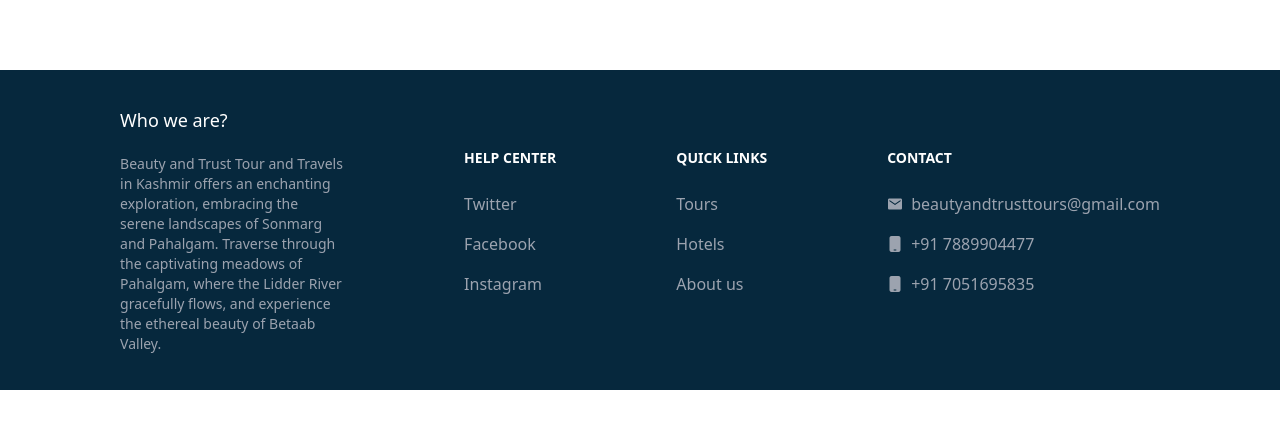
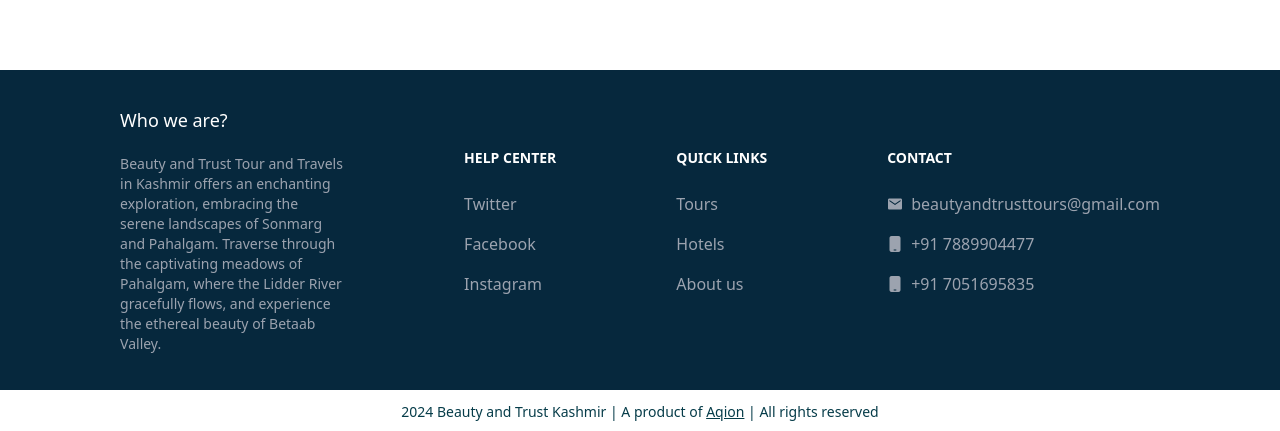
Before and after one commit to wajidkashoo14/beauty-and-trust, a Next.js app: page / in a window 1280 px wide. Shown: the part 3726-4157 px from the top of the page. Before the commit the page ends 4116 px from the top, so only its background shows below. Built offline with nearby package versions, Linux system fonts and the light colour scheme.

Commit message:
footer fix

```diff
--- a/src/app/components/Footer.jsx
+++ b/src/app/components/Footer.jsx
@@ -5,15 +5,16 @@ import Link from "next/link";
 
 export default function Footer() {
   return (
-    <footer class="bg-[#06283D] dark:bg-gray-900 min-h-80 flex justify-evenly items-center max-[600px]:block max-[600px]:p-4">
+    <footer>
+      <div class="bg-[#06283D] dark:bg-gray-900 min-h-80 flex justify-evenly items-center max-[600px]:block max-[600px]:p-4">
         <div>
           <h2 class="text-lg font-medium mb-5 text-white">Who we are?</h2>
           <p class="text-sm text-left text-gray-400 w-56 max-[600px]:w-full max-[600px]:mb-5">
             Beauty and Trust Tour and Travels in Kashmir offers an enchanting
             exploration, embracing the serene landscapes of Sonmarg and
             Pahalgam. Traverse through the captivating meadows of Pahalgam,
-              where the Lidder River gracefully flows, and experience the
-              ethereal beauty of Betaab Valley.
+            where the Lidder River gracefully flows, and experience the ethereal
+            beauty of Betaab Valley.
           </p>
         </div>
         <div>
@@ -99,7 +100,14 @@ export default function Footer() {
             </li>
           </ul>
         </div>
-
+      </div>
+      <p className="text-center text-[#063c49] py-3 text-sm">
+        2024 Beauty and Trust Kashmir | A product of{" "}
+        <Link className="underline" target="_blank" href="https://aqion.in/">
+          Aqion
+        </Link>{" "}
+        | All rights reserved
+      </p>
     </footer>
   );
 }
```
Lines whose indentation alone changed are shown as unchanged.
